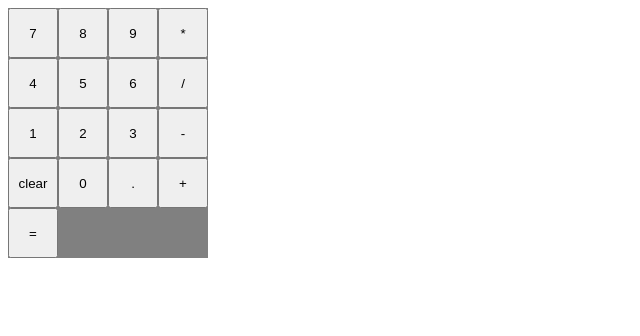
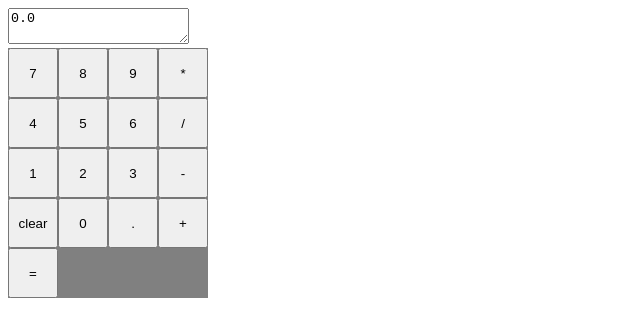
Before and after one commit to IvanFrade/calculator, a plain HTML site: page index.html in a window 1280 px wide. Shown: the whole page, without its empty margins (0-640 px from the left). Drawn offline with Linux system fonts and the light colour scheme.

Commit message:
Add display

```diff
--- a/index.html
+++ b/index.html
@@ -8,6 +8,9 @@
     <title>Calculator</title>
 </head>
 <body>
+    <div class="display">
+        <textarea name="display-area">0.0</textarea>
+    </div>
     <div class="calculator">
         <button>7</button>
         <button>8</button>
```
